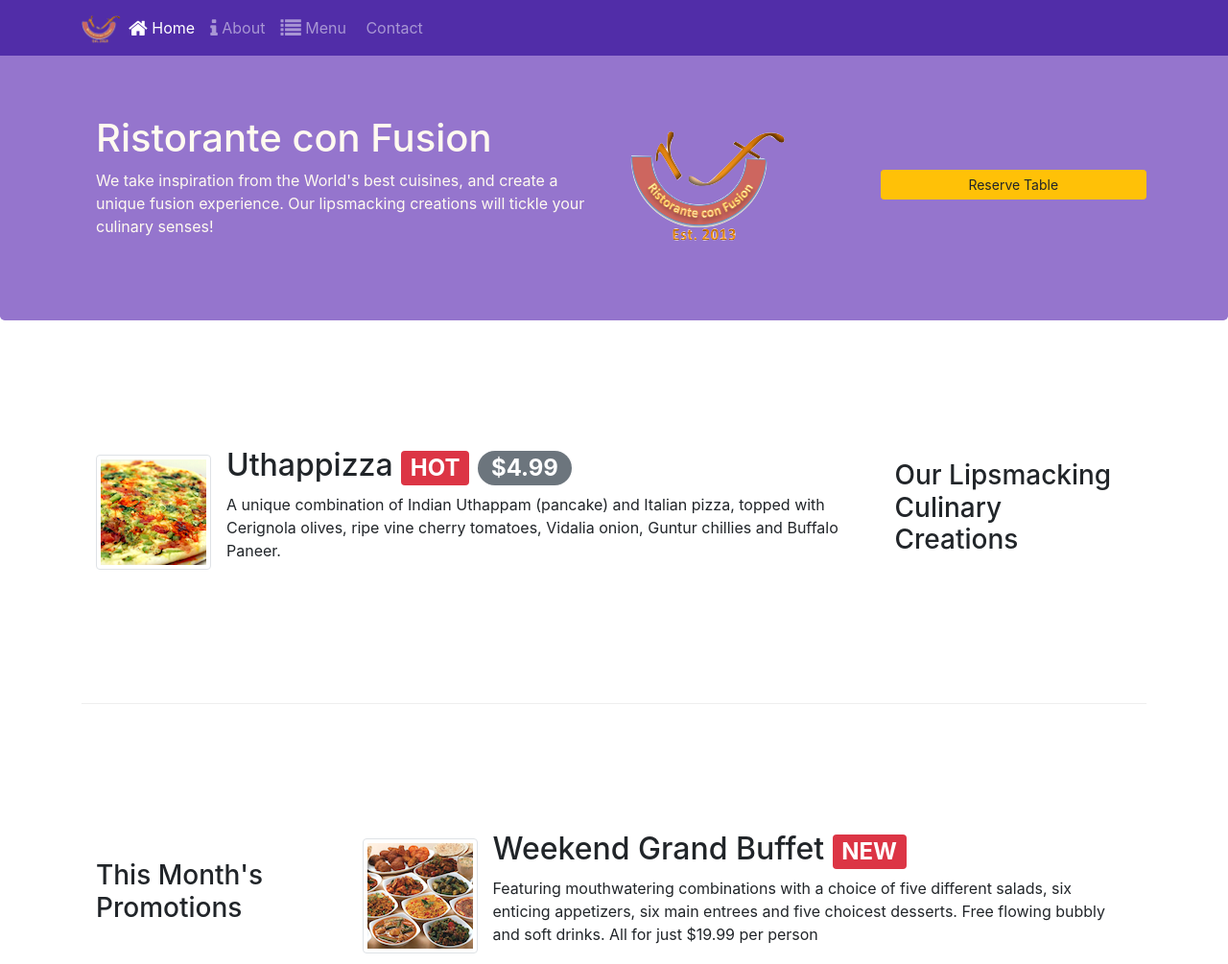
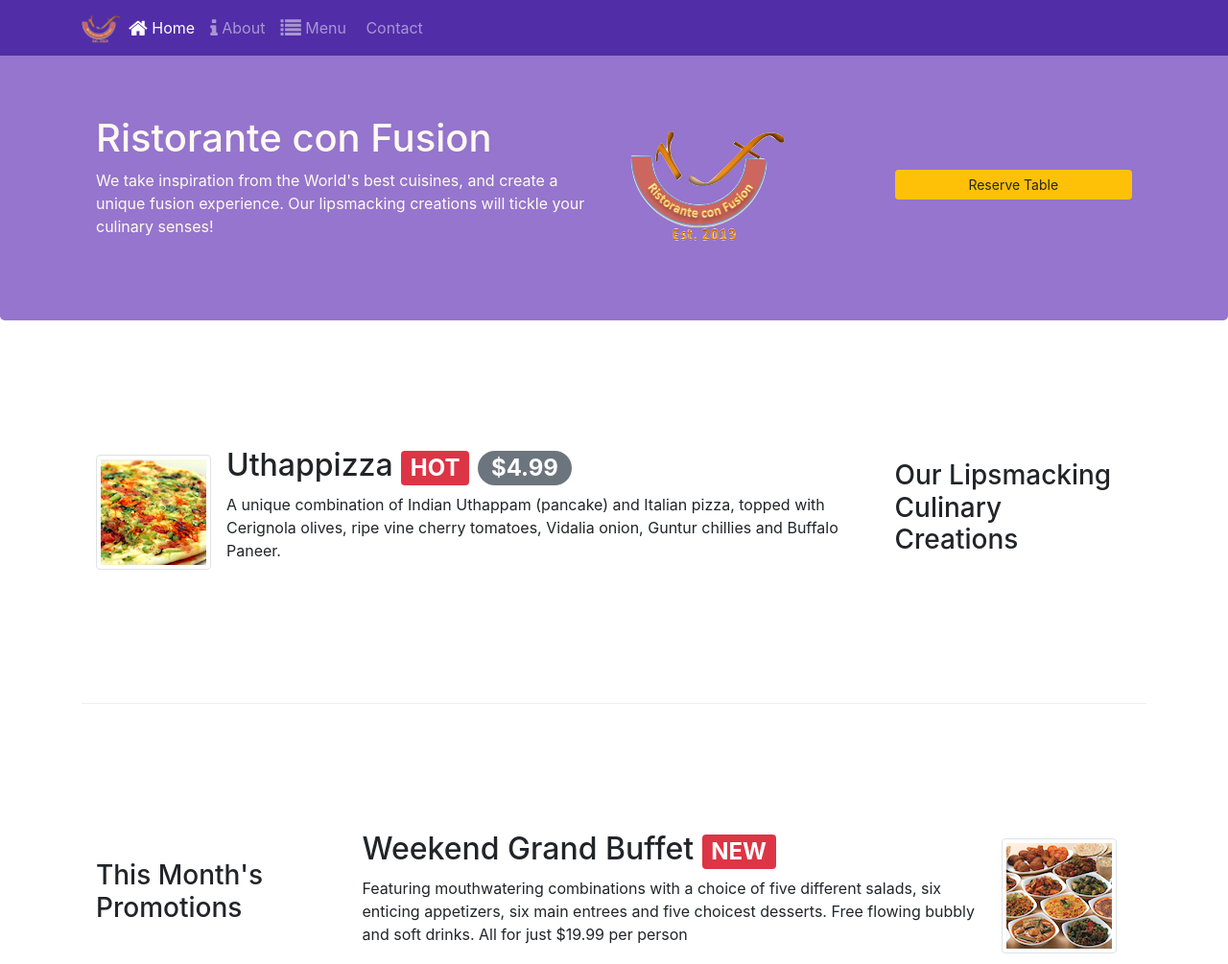
Before and after one commit to nikhilsharma96/Coursera-Bootstrap, a website: page index.html in a window 1280 px wide. Shown: the top 1005 px of the page at 96% size. Drawn offline with nearby package versions, Linux system fonts and the light colour scheme; some icons are missing.

Commit message:
Assignment  2

```diff
--- a/index.html
+++ b/index.html
@@ -44,9 +44,12 @@
                 <div class="col-12 col-sm-3 align-self-center">
                     <img src="img/logo.png" class="img-fluid" alt="">
                 </div>
-                <a href="#table_booking" type="button" class="col-12  col-sm-3 align-self-center btn-sm btn btn-warning">
-                    Reserve Table
-                </a>
+                <div class="col-12 col-sm-3  align-self-center">
+                    <a href="#table_booking" type="button" class="btn btn-sm btn-block  btn-warning">
+                        Reserve Table
+                    </a>
+                </div>
+
             </div>
         </div>
     </header>
@@ -77,13 +80,13 @@
             </div>
             <div class="col col-sm col-md">
                 <div class="media">
-                    <img src="img/buffet.png" class="d-flex mr-3 img-thumbnail align-self-center" alt="Buffet">
                     <div class="media-body">
                         <h2 class="mt-0">Weekend Grand Buffet
                             <span class="badge badge-danger">NEW</span>
                         </h2>
                         <p>Featuring mouthwatering combinations with a choice of five different salads, six enticing appetizers, six main entrees and five choicest desserts. Free flowing bubbly and soft drinks. All for just $19.99 per person </p>
                     </div>
+                    <img src="img/buffet.png" class="d-flex mr-3 img-thumbnail align-self-center" alt="Buffet">
                 </div>
             </div>
         </div>
```
